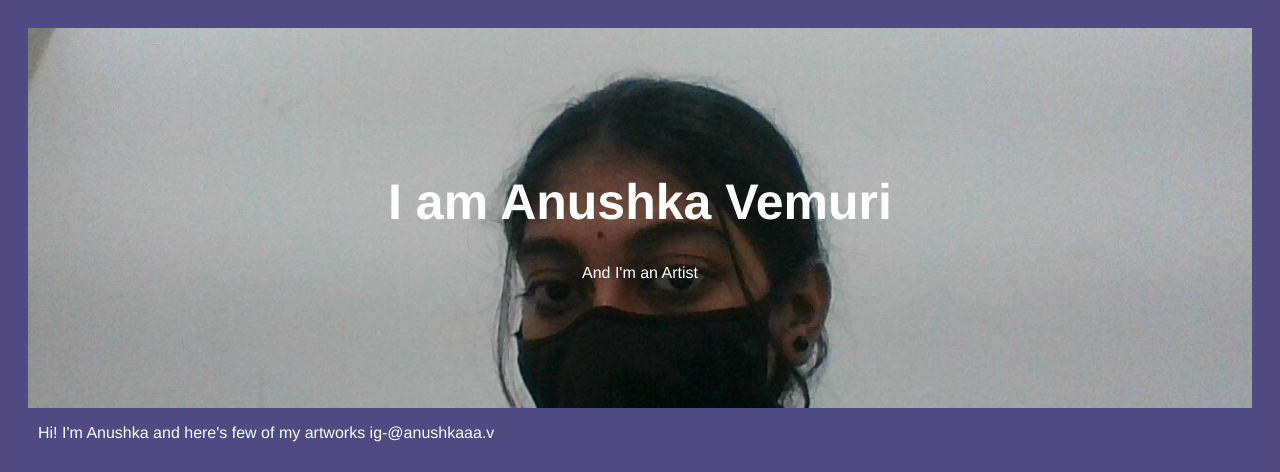
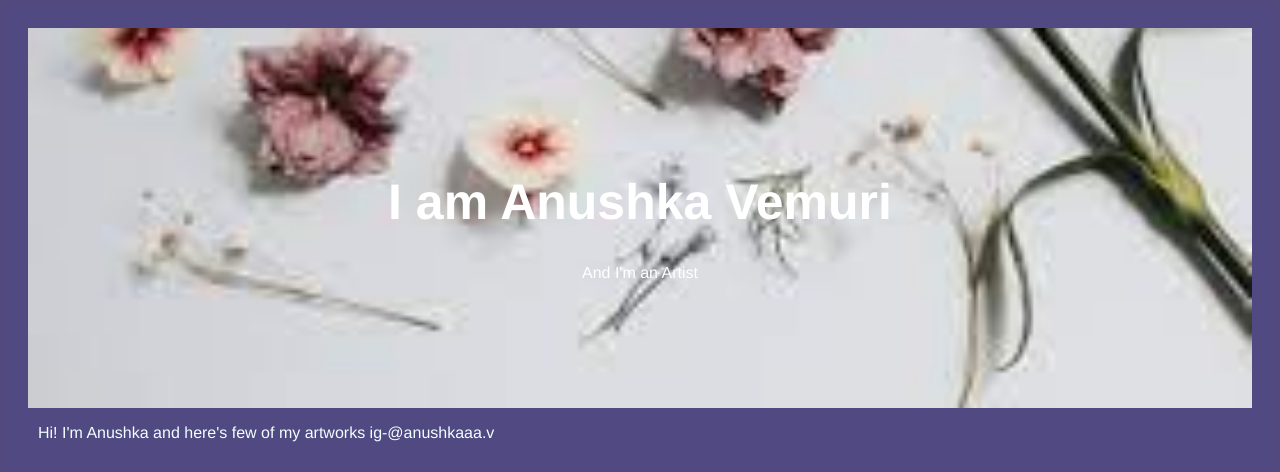
Before and after one commit to anushkavemuri/AVID-website, a plain HTML site: page index.html in a window 1280 px wide. Shown: the top 472 px of the page. Drawn offline with Linux system fonts and the light colour scheme.

Commit message:
added images

```diff
--- a/index.html
+++ b/index.html
@@ -9,7 +9,7 @@ body, html {
 }
 
 .hero-image {
-  background-image: url("images/me.jpg");
+  background-image: url("images/images.jpeg");
   height: 50%;
   background-position: center;
   background-repeat: no-repeat;
```
Also changed, not shown: images/wp7289781.jpg (added).
